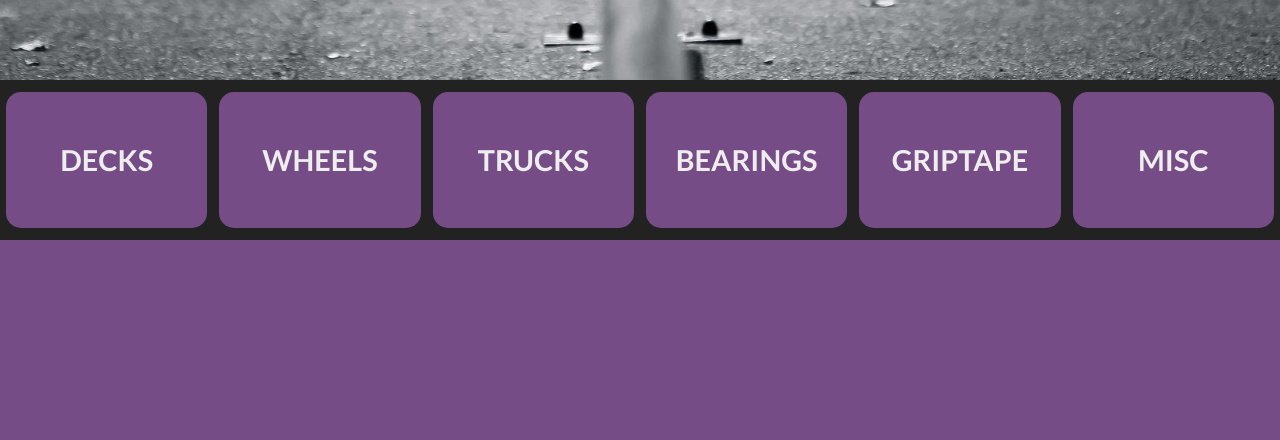
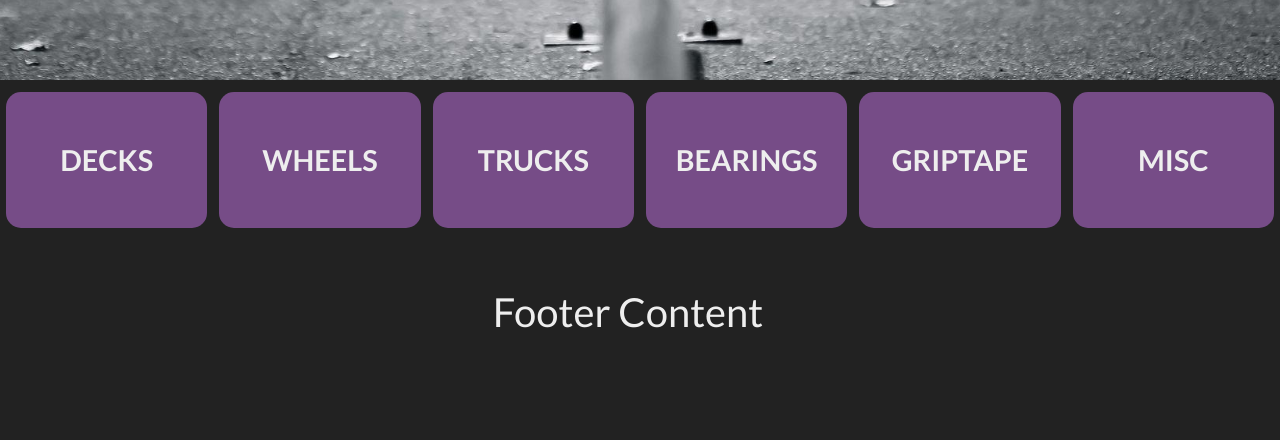
Before and after one commit to Kagebounshin/skateshop, a Django app: page / in a window 1280 px wide. Shown: the part 720-1160 px from the top of the page. Before the commit the page ends 960 px from the top, so only its background shows below. Run offline with Django 3.2, Linux system fonts and the light colour scheme; some libraries are stand-ins or nearby versions.

```diff
--- a/static/css/base.css
+++ b/static/css/base.css
@@ -24,10 +24,9 @@ footer {
     /* border-top: 2px solid #EEEEEE; */
     background-color: #222;
     color: #EEEEEE;
-    clear: both;
-    position: relative;
+
     height: 200px;
-    margin-top: -200px;
+
 
 }
 
--- a/templates/base.html
+++ b/templates/base.html
@@ -154,14 +154,14 @@
 
     {% block content %}
     {% endblock %}
-<!--
+
     <footer>
         <div class="row container-fluid pt-5">
             <div class="col">
                 <h1 class="text-center">Footer Content</h1>
             </div>
         </div>
-    </footer> -->
+    </footer>
 
     {% block postloadjs %}
     {% endblock %}
```
